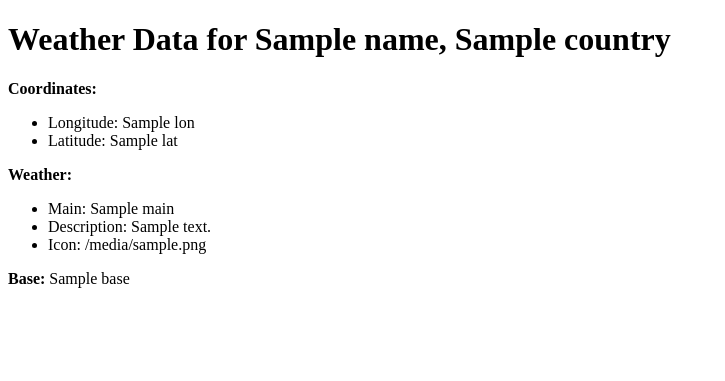
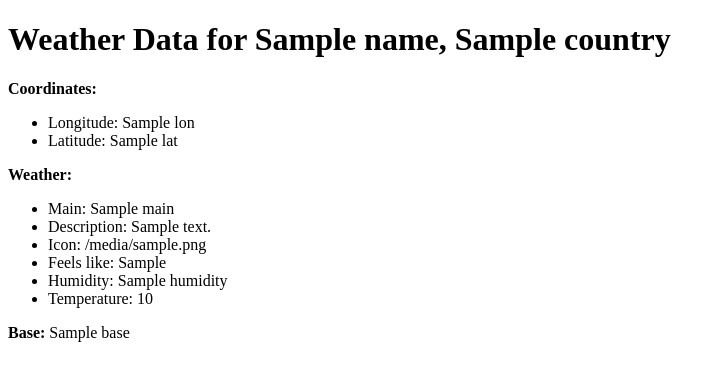
Before and after one commit to ajitk15/py_weather_api, a Flask app: template templates/response.html in a window 1280 px wide. Shown: the top 381 px of the page, without its empty margins (0-725 px from the left). Run offline with Flask 3, Linux system fonts and the light colour scheme; the template is opened without the code that fills it: most values are stand-ins (such as "Sample title", 1, 10 or a date in 2020).

Commit message:
formated response

```diff
--- a/templates/response.html
+++ b/templates/response.html
@@ -19,6 +19,9 @@
             <li>Main: {{ weather[0].main }}</li>
             <li>Description: {{ weather[0].description }}</li>
             <li>Icon: {{ weather[0].icon }}</li>
+            <li>Feels like: {{ main.feels_like }}</li>
+            <li>Humidity: {{ main.humidity }}</li>
+            <li>Temperature: {{ main.temp }}</li>
         </ul>
     </div>
 
```
